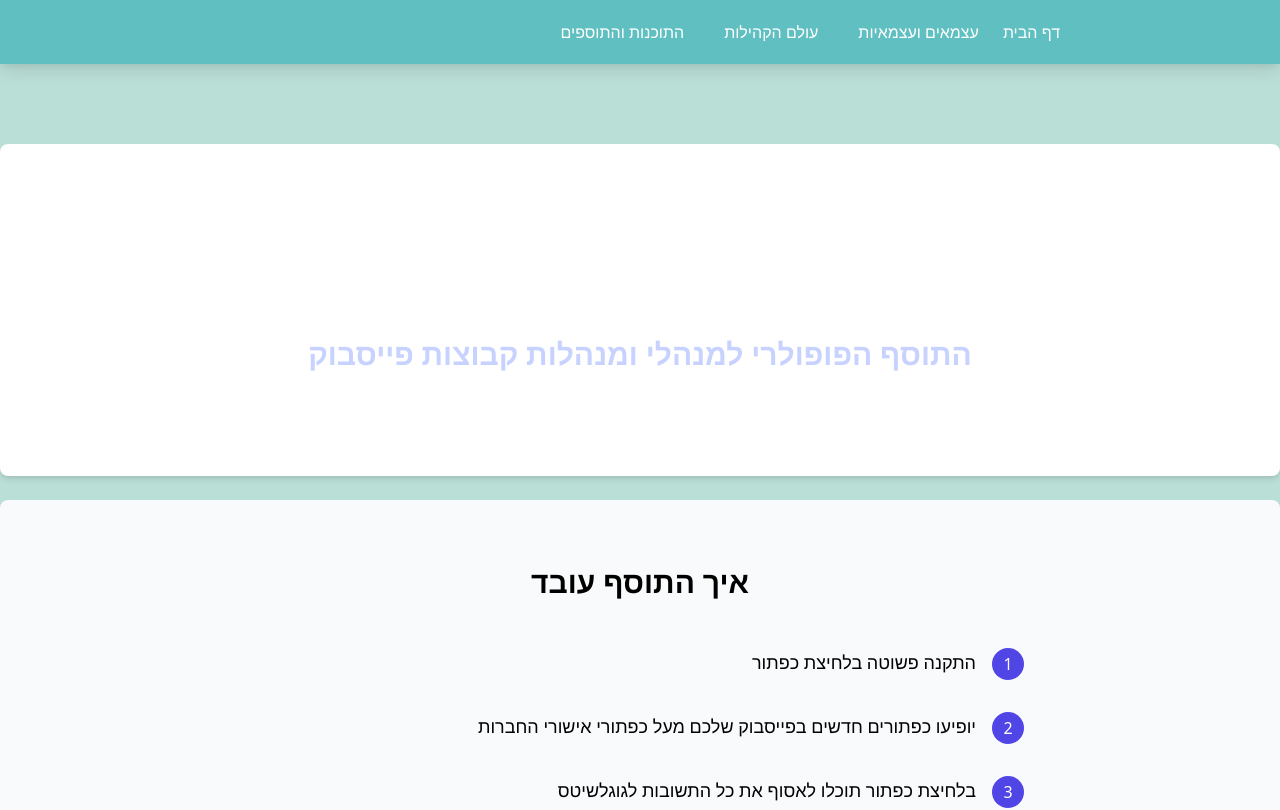
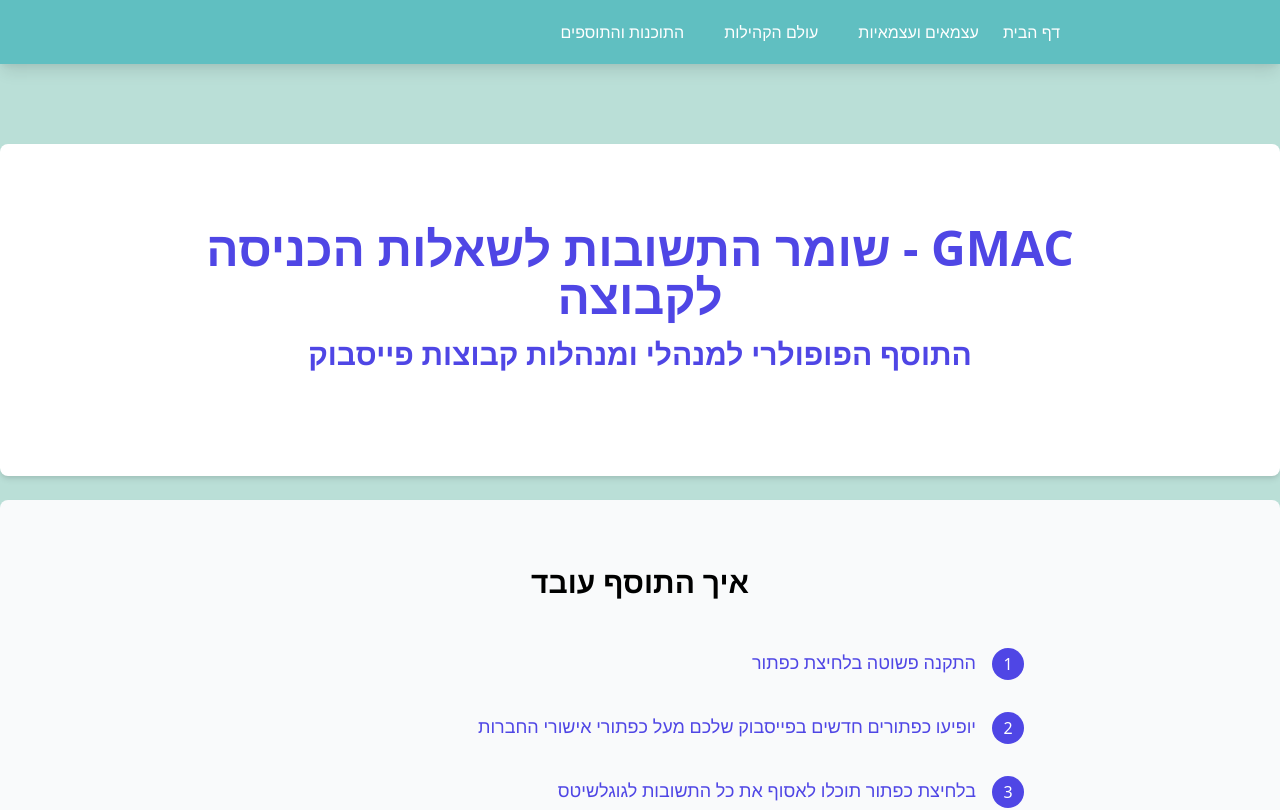
Before and after one commit to Zevik/Atsmai, a Next.js app: page /extensions/gmac in a window 1280 px wide. Shown: the top 810 px of the page. Built offline with nearby package versions, Linux system fonts and the light colour scheme.

Commit message:
עדכון צבע הטקסט של הכותרות והטקסטים לתאימות עם העיגול הסגול

```diff
--- a/pages/extensions/gmac.js
+++ b/pages/extensions/gmac.js
@@ -163,9 +163,9 @@ export default function GmacPage() {
                 <section className="relative py-20 bg-gradient-to-r from-blue-900/90 to-purple-900/90 text-white overflow-hidden">
                     <div className="container mx-auto px-4">
                         <div className="max-w-4xl mx-auto text-center">
-                            <h1 className="text-4xl md:text-5xl font-bold mb-6 animate-fade-in">
+                            <h1 className="text-4xl md:text-5xl font-bold mb-6 animate-fade-in text-indigo-600">
                                 GMAC - שומר התשובות לשאלות הכניסה לקבוצה
-                                <span className="block text-2xl md:text-3xl text-indigo-200 mt-4 animate-fade-in">
+                                <span className="block text-2xl md:text-3xl text-indigo-600 mt-4 animate-fade-in">
                                     התוסף הפופולרי למנהלי ומנהלות קבוצות פייסבוק
                                 </span>
                             </h1>
@@ -184,7 +184,7 @@ export default function GmacPage() {
                                         <div className="flex-shrink-0 w-8 h-8 bg-indigo-600 text-white rounded-full flex items-center justify-center">
                                             {index + 1}
                                         </div>
-                                        <p className="text-lg">{step}</p>
+                                        <p className="text-lg text-indigo-600">{step}</p>
                                     </div>
                                 ))}
                             </div>
```
